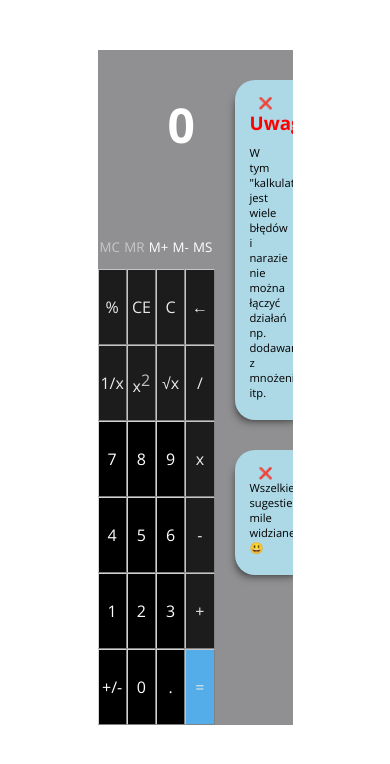
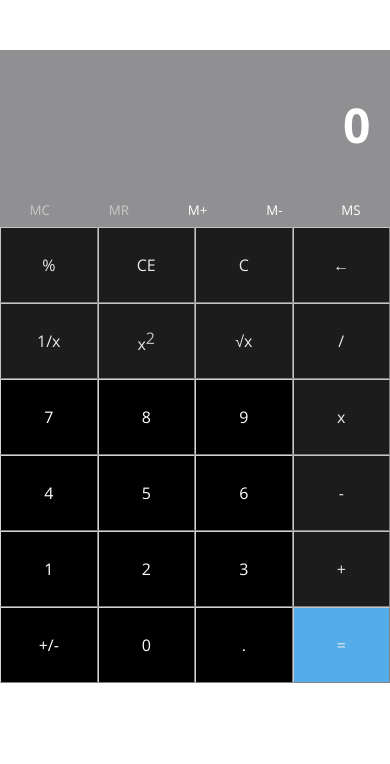
Before and after one commit to marc3601/calculator, a website: page index.html in a window 390 px wide. Drawn offline with nearby package versions, Linux system fonts and the light colour scheme.

Commit message:
Add files via upload

```diff
--- a/styles.css
+++ b/styles.css
@@ -133,9 +133,9 @@ button:hover sup {
   transition: 0.5s ease-out;
 }
 @media only screen and (max-width: 1200px) {
-  .wrapper {
+  /* .wrapper {
     height: 80vh;
-  }
+  } */
   .keybord * {
     font-size: 1rem;
     height: 9vh;
@@ -152,8 +152,35 @@ button:hover sup {
   }
 }
 
+@media only screen and (min-width: 1000px) {
+  .wrapper {
+    width: 80vw;
+  }
+}
+
+@media only screen and (min-width: 1300px) {
+  .wrapper {
+    width: 60vw;
+  }
+}
+
 @media only screen and (min-width: 1800px) {
   .wrapper {
     width: 40vw;
   }
 }
+
+@media only screen and (max-width: 1000px) {
+  .wrapper {
+    width: 90vw;
+  }
+  .calculator {
+    width: 100%;
+  }
+}
+
+@media only screen and (max-width: 500px) {
+  .wrapper {
+    width: 100vw;
+  }
+}
```
